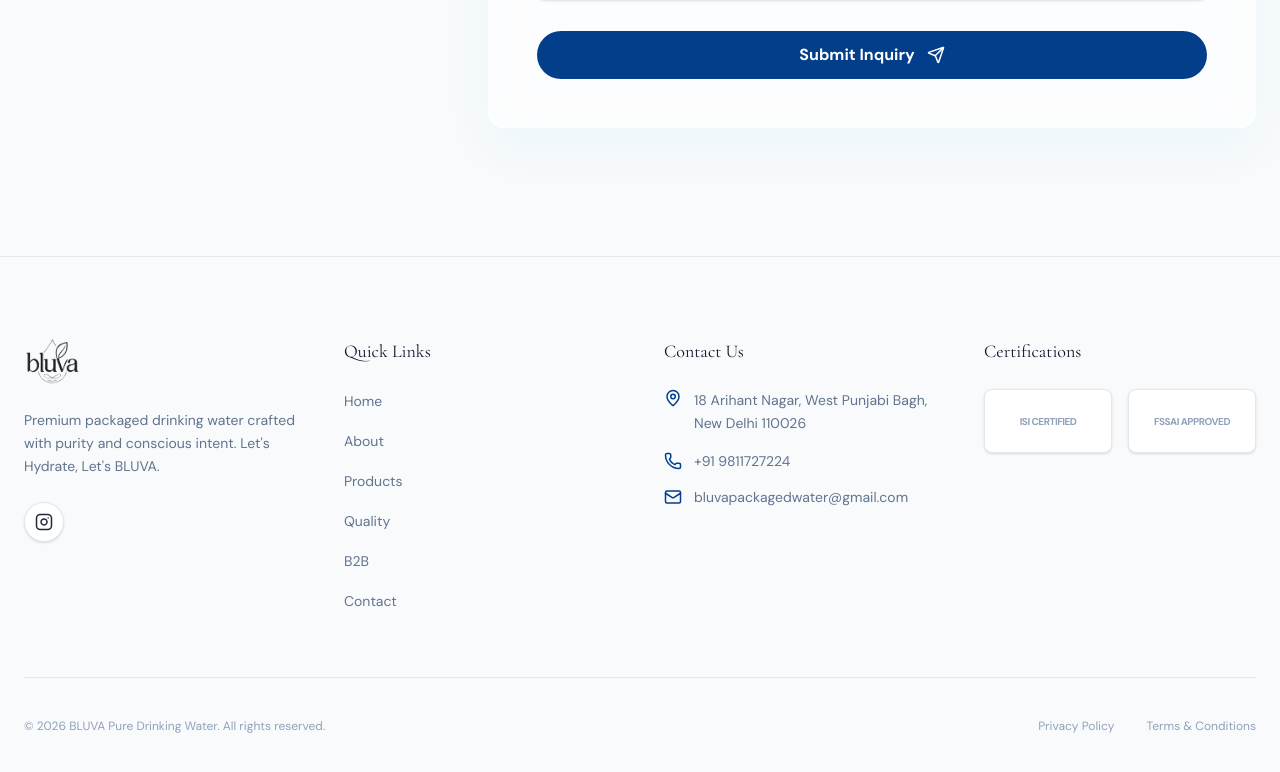
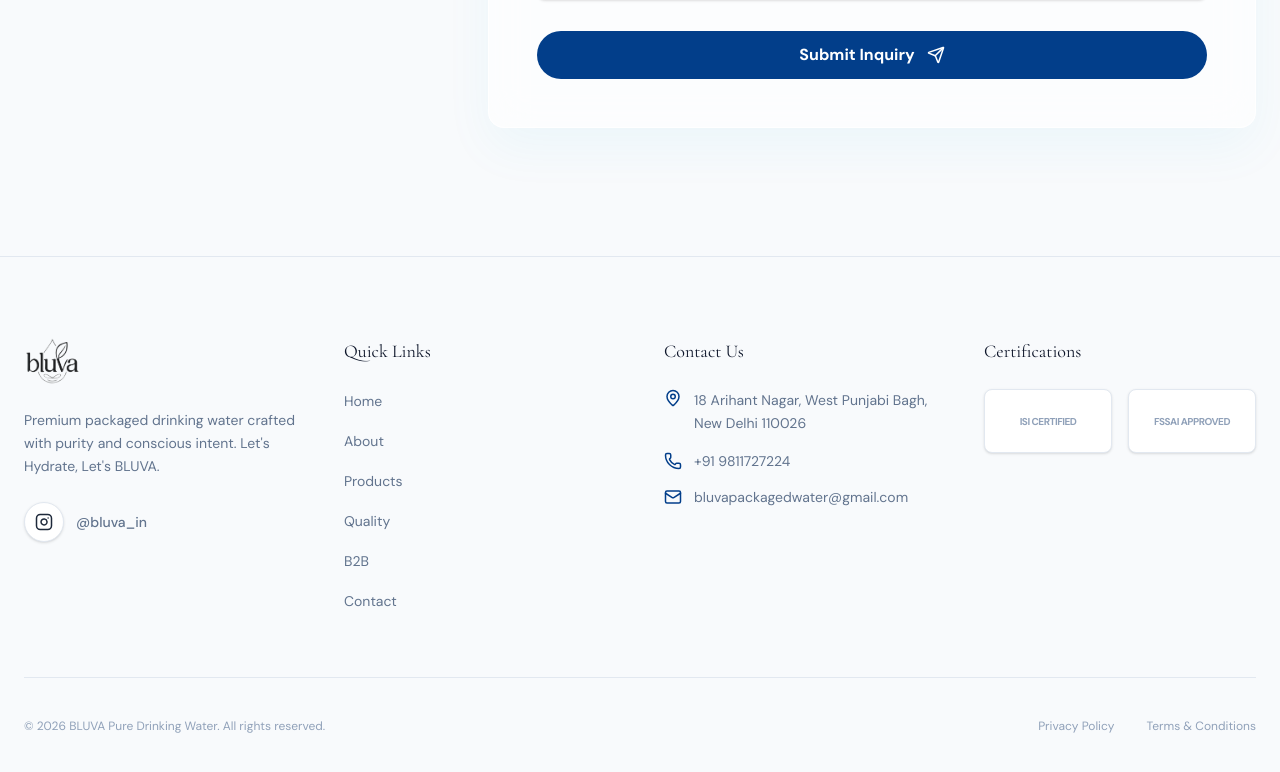
Before and after one commit to Adi26jha/Bluva, a React (Vite) app: page /b2b in a window 1280 px wide. Shown: the part 2603-3375 px from the top of the page. Built offline with nearby package versions, Linux system fonts and the light colour scheme.

Commit message:
feat: add Instagram handle label, brochure PDF download, and PDF type declaration

```diff
--- a/src/components/Footer.tsx
+++ b/src/components/Footer.tsx
@@ -34,14 +34,22 @@
             <p className="text-slate-500 text-sm leading-relaxed max-w-xs">
               Premium packaged drinking water crafted with purity and conscious intent. Let's Hydrate, Let's BLUVA.
             </p>
-            <div className="flex gap-4">
+            <div className="flex items-center gap-3">
               <a
                 href="https://www.instagram.com/bluva_in?igsh=aG5zc3llbnJubHJp&utm_source=qr"
                 target="_blank"
                 rel="noopener noreferrer"
-                className="w-10 h-10 rounded-full bg-white shadow-sm flex items-center justify-center hover:bg-brand-blue/20 transition-colors border border-slate-200 group"
+                className="w-10 h-10 rounded-full bg-white shadow-sm flex items-center justify-center hover:bg-brand-blue/20 transition-colors border border-slate-200 group shrink-0"
               >
                 <Instagram size={18} className="group-hover:text-brand-blue transition-colors" />
+              </a>
+              <a
+                href="https://www.instagram.com/bluva_in?igsh=aG5zc3llbnJubHJp&utm_source=qr"
+                target="_blank"
+                rel="noopener noreferrer"
+                className="text-sm text-slate-500 hover:text-brand-blue transition-colors font-medium"
+              >
+                @bluva_in
               </a>
             </div>
           </div>
--- a/src/pages/Contact.tsx
+++ b/src/pages/Contact.tsx
@@ -114,14 +114,22 @@
               </div>
             </div>
 
-            <div className="flex gap-4 pt-4">
+            <div className="flex items-center gap-4 pt-4">
               <a
                 href="https://www.instagram.com/bluva_in?igsh=aG5zc3llbnJubHJp&utm_source=qr"
                 target="_blank"
                 rel="noopener noreferrer"
-                className="w-12 h-12 rounded-full border border-slate-200 flex items-center justify-center hover:bg-brand-blue/10 transition-colors"
+                className="w-12 h-12 rounded-full border border-slate-200 flex items-center justify-center hover:bg-brand-blue/10 transition-colors shrink-0"
               >
                 <Instagram size={20} className="text-slate-600 hover:text-brand-blue transition-colors" />
+              </a>
+              <a
+                href="https://www.instagram.com/bluva_in?igsh=aG5zc3llbnJubHJp&utm_source=qr"
+                target="_blank"
+                rel="noopener noreferrer"
+                className="text-slate-500 hover:text-brand-blue transition-colors font-medium"
+              >
+                @bluva_in
               </a>
             </div>
           </motion.div>
--- a/src/pages/Products.tsx
+++ b/src/pages/Products.tsx
@@ -5,6 +5,7 @@
 import bottle250Img from '../assets/250ml_bottle.png';
 import bottle1000Img from '../assets/1000ml_bottle.png';
 import apnaJeeraImg from '../assets/ApnaJeera.png';
+import brochurePdf from '../assets/Preview.pdf';
 
 const products = [
   {
@@ -169,10 +170,14 @@
                 </div>
 
                 <div className="pt-8 flex flex-wrap gap-6">
-                  <button className="btn-primary flex items-center gap-2">
+                  <a
+                    href={brochurePdf}
+                    download="Bluva_Brochure.pdf"
+                    className="btn-primary flex items-center gap-2"
+                  >
                     <FileText size={18} />
                     Download Brochure
-                  </button>
+                  </a>
                   <button className="flex items-center gap-2 text-sm font-bold tracking-widest uppercase text-slate-400 hover:text-brand-blue transition-colors group">
                     Inquire for B2B
                     <ChevronRight size={16} className="group-hover:translate-x-1 transition-transform" />
--- a/src/types/images.d.ts
+++ b/src/types/images.d.ts
@@ -38,3 +38,8 @@
   const src: string;
   export default src;
 }
+
+declare module '*.pdf' {
+  const src: string;
+  export default src;
+}
```
Also changed, not shown: 1 other file (tests, documents, lock files or other folders).
